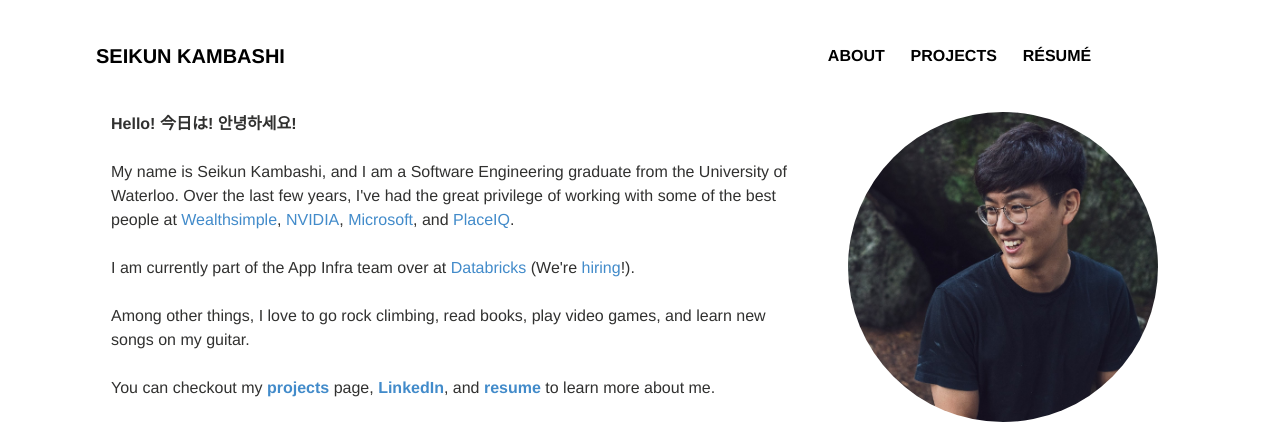
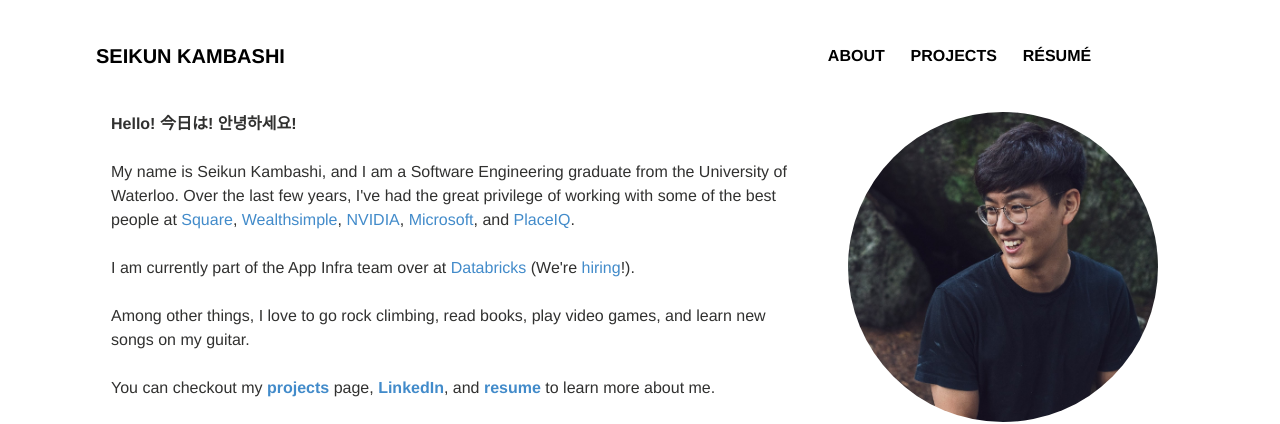
Before and after one commit to skambashi/skambashi.github.io, a Jekyll site: the page built from index.md, in a window 1280 px wide. Shown: the top 424 px of the page. Built offline with Jekyll 4.4.1, drawn with Linux system fonts in a browser that asks for light colours.

Commit message:
Update home.html

```diff
--- a/_layouts/home.html
+++ b/_layouts/home.html
@@ -13,6 +13,7 @@ layout: default
                             <b>Hello! 今日は! 안녕하세요!</b>
                             <br><br> My name is Seikun Kambashi, and I am a Software Engineering graduate from the University of Waterloo.
                             Over the last few years, I've had the great privilege of working with some of the best people at
+                            <a href="https://squareup.com/us/en" target="_blank">Square</a>,
                             <a href="https://www.wealthsimple.com/" target="_blank">Wealthsimple</a>,
                             <a href="https://www.geforce.com/geforce-now" target="_blank">NVIDIA</a>,
                             <a href="https://www.microsoft.com/en-us/mtc/locations/tokyo.aspx" target="_blank">Microsoft</a>, and
```
